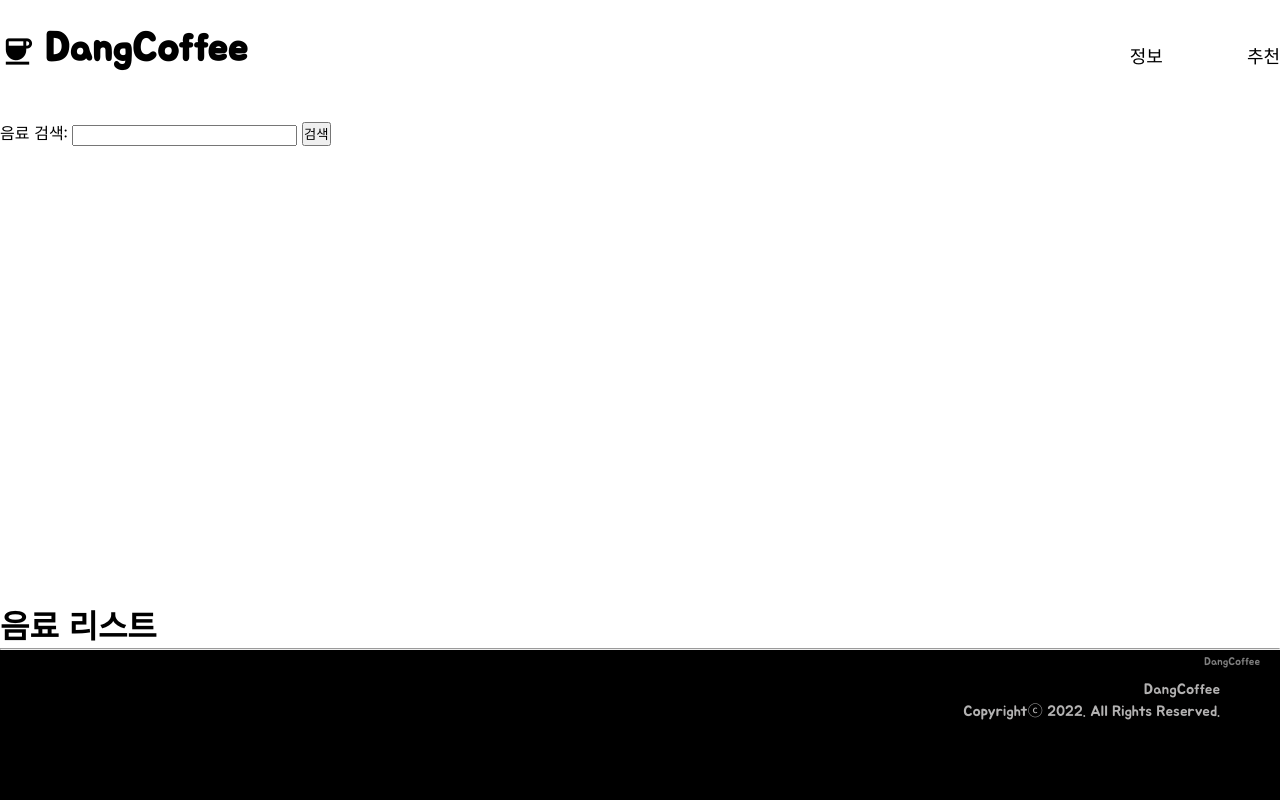
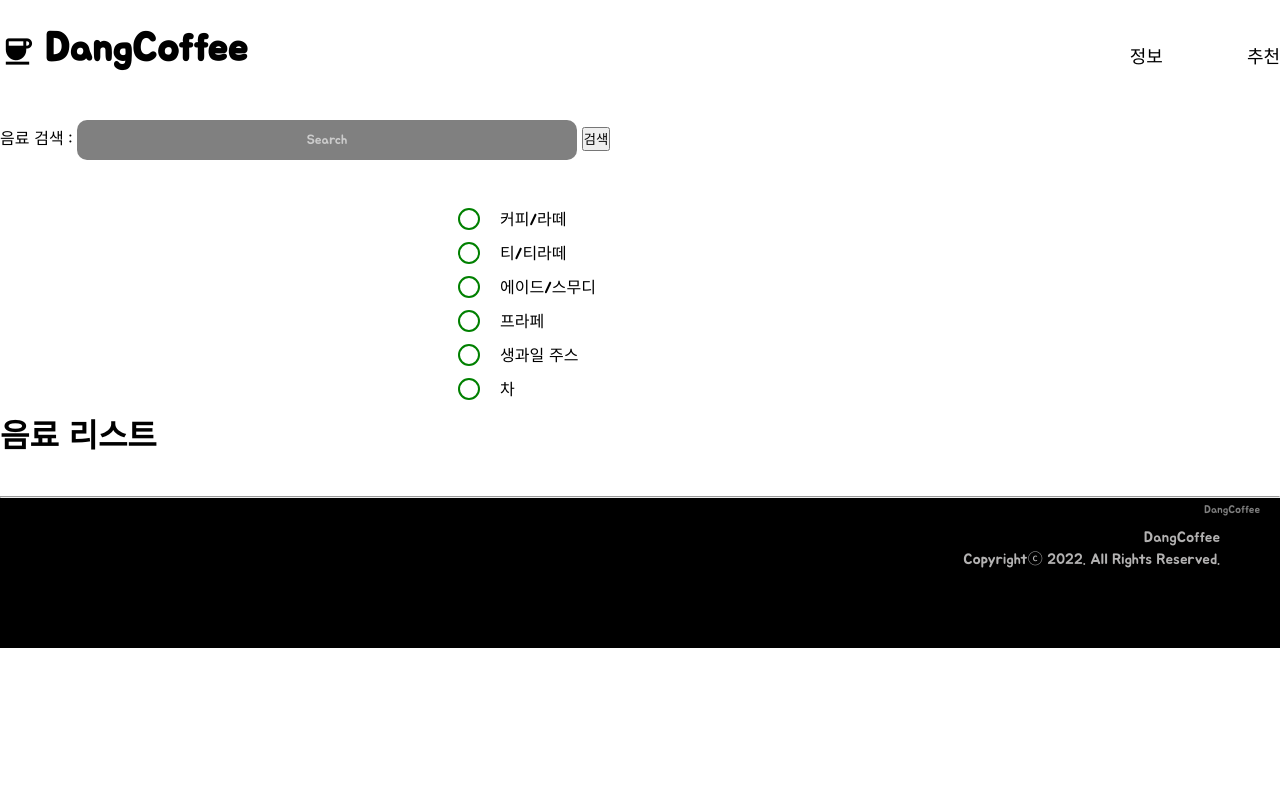
Before and after one commit to k0ng-min/DangCoffee, a Django app: page /info/ in a window 1280 px wide. Run offline with Django 4.2, Linux system fonts and the light colour scheme; data that the repository does not hold is empty.

Commit message:
second final

```diff
--- a/DangCoffee/settings.py
+++ b/DangCoffee/settings.py
@@ -15,7 +15,8 @@ SECRET_KEY = 'django-insecure-+yg=7+j9_t+rwf6dq=7#id*t%&1zncg@jv4pxngv4(jwx8fc$y
 # SECURITY WARNING: don't run with debug turned on in production!
 DEBUG = True
 
-ALLOWED_HOSTS = []
+ALLOWED_HOSTS = [ "localhost", "127.0.0.1", "cloudtype.app"]
+CSRF_TRUSTED_ORIGINS = ['https://*.cloudtype.app']
 
 
 # Application definition
--- a/infoapp/templates/infoapp/infolist.html
+++ b/infoapp/templates/infoapp/infolist.html
@@ -3,14 +3,54 @@
 
 {% block content %}
 
-    <div style="flex:1;">
-    <form action="info/result" method='GET'>
-        음료 검색: <input type='search' name='query'>
-        <input type='submit' value='검색'>
-    </form>
+<div class="wrap">
+    <div class="header">
+            <div class="info_search">
+                <form action="info/result" method='GET'>
+                음료 검색 : <input class="info-search-txt" type='search-txt' name='query' type="text" placeholder="Search"/>
+                <button class="info-search-btn" type='submit'>검색</button>
+                </form>
+            </div>
+    </div>
+</div>
+
+
+    <div class="tag">
+        <div class="menu_check">
+            <input type="checkbox" id="y1" \>
+            <label for="y1">커피/라떼</label>
+        </div>
+
+        <div class="menu_check">
+            <input type="checkbox" id="b1" \>
+            <label for="b1">티/티라떼</label>
+        </div>
+
+
+        <div class="menu_check">
+            <input type="checkbox" id="c1" \>
+            <label for="c1">에이드/스무디</label>
+        </div>
+
+        <div class="menu_check">
+             <input type="checkbox" id="d1" \>
+            <label for="d1">프라페</label>
+        </div>
+
+        <div class="menu_check">
+            <input type="checkbox" id="e1" \>
+            <label for="e1">생과일 주스</label>
+        </div>
+
+        <div class="menu_check">
+            <input type="checkbox" id="f1" \>
+            <label for="f1">차</label>
+        </div>
+
     </div>
 
-    <div>
+
+      <div class="header">
     <h1>음료 리스트</h1>
     {% for product in products %}
         {{ product.korean_name }}<br/>
@@ -20,4 +60,12 @@
     {% endfor %}
     </div>
 
+
+
+
+
+
+
+
+
 {% endblock %}
--- a/static/base.css
+++ b/static/base.css
@@ -7,6 +7,8 @@
     padding: 0px;
     color: black;
 }
+
+
 
 .intro_bg{
     background-size: cover;
@@ -88,6 +90,40 @@
     border-radius:10px;
     text-align: center;
 }
+
+.info_search > form > input{
+    border: none;
+    width: 500px;
+    height: 40px;
+    background-color: gray;
+    color:black;
+    border-radius:10px;
+    text-align: center;
+    justify-content: center;
+}
+
+.info-search-btn > form > botton{
+    border: none;
+    width: 500px;
+    height: 40px;
+    background-color: gray;
+    color:black;
+    border-radius:10px;
+    text-align: center;
+    justify-content: center;
+}
+
+.menu_check {
+    display: flex;
+    margin-bottom: 10px;
+    margin-left: 500px;
+}
+
+.tag{
+    justify-content: center;
+}
+
+
 /* 검색창 */
 
 
@@ -125,6 +161,7 @@
     position: relative;
     top: 100px;
     width:1280px;
+    height: 700px;
     margin:0 auto;
     padding-bottom: 50px;
     border-bottom: 1px;
@@ -137,7 +174,7 @@
     flex-direction: column;
     padding: 20px;
     width: 640px;
-    height: 2200px;
+    height: 700px;
 }
 
 
@@ -461,12 +498,4 @@ footer{
     display: inline-block;
     margin-right: 60px;
 }
-
-html, body {
-    height: 100%;
-    display: flex;
-    flex-flow: column;
-    margin: 0;
-}
-
 /* footer */
```
